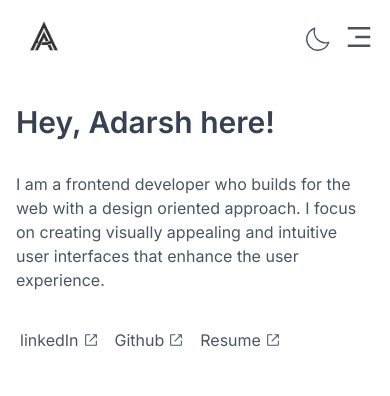
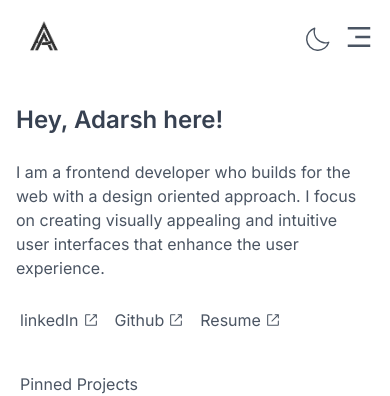
Before and after one commit to AdarshGithub18/Portfolio, a React (Vite) app: page / in a window 390 px wide. Shown: the top 396 px of the page. Built offline with nearby package versions, Linux system fonts and the light colour scheme.

Commit message:
updated font size

```diff
--- a/src/pages/Home.jsx
+++ b/src/pages/Home.jsx
@@ -55,19 +55,17 @@ const Home = () => {
     },
   ];
 
-  const navigate = useNavigate();
-
   return (
     <>
       <section>
         <div className="mt-6 md:mt-[50px]">
-          <div className="max-w-[800px] flex flex-col gap-8  ">
+          <div className="max-w-[800px] flex flex-col gap-6  ">
             <motion.h1
               variants={fadeIn('up', 0.1)}
               initial="hidden"
               whileInView={'show'}
               viewport={{ once: true, amount: 0.1 }}
-              className="text-3xl text-gray-700 dark:text-white font-semibold transition-opacity duration-300"
+              className="text-2xl md:text-3xl text-gray-700 dark:text-white font-semibold transition-opacity duration-300"
             >
               Hey, Adarsh here!
             </motion.h1>
```
